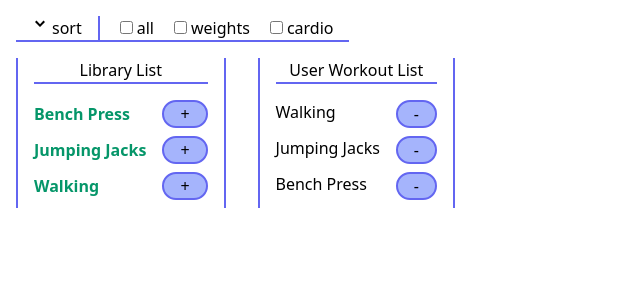
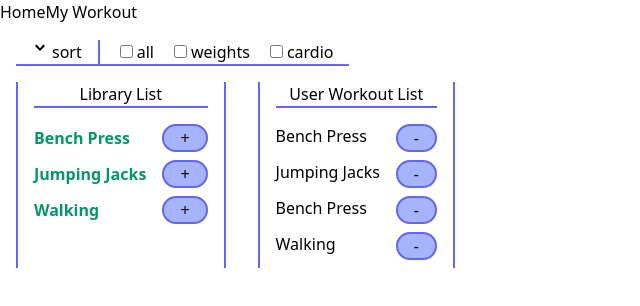
Before and after one commit to Natedaug/workout, a React (Create React App) app: page / in a window 1280 px wide. Shown: the top 306 px of the page, without its empty margins (0-640 px from the left). Built offline with nearby package versions, Linux system fonts and the light colour scheme; data requests are answered from the project's data file.

Commit message:
added react-router-dom, begining integration

```diff
--- a/db.json
+++ b/db.json
@@ -33,12 +33,12 @@
   ],
   "workoutList": [
     {
-      "label": "Walking",
-      "difficulty": "easy",
+      "label": "Bench Press",
+      "difficulty": "medium",
       "video": "vidurl",
-      "description": "put one foot in front of the other, billy",
+      "description": "lay on bench, push bar w weights up and down, billy",
       "tags": [
-        "all"
+        "upperBody"
       ],
       "id": 1
     },
@@ -61,6 +61,16 @@
         "upperBody"
       ],
       "id": 3
+    },
+    {
+      "label": "Walking",
+      "difficulty": "easy",
+      "video": "vidurl",
+      "description": "put one foot in front of the other, billy",
+      "tags": [
+        "all"
+      ],
+      "id": 4
     }
   ]
 }
--- a/package.json
+++ b/package.json
@@ -11,6 +11,7 @@
 		"react": "^18.2.0",
 		"react-dom": "^18.2.0",
 		"react-icons": "^4.10.1",
+		"react-router-dom": "^6.14.2",
 		"react-scripts": "5.0.1",
 		"web-vitals": "^2.1.4"
 	},
--- a/src/App.js
+++ b/src/App.js
@@ -1,85 +1,15 @@
-import { useEffect, useState, useCallback } from "react";
-import axios from "axios";
-import LibraryList from "./components/LibraryList";
-import WorkoutList from "./components/WorkoutList";
-import Filter from "./components/Filter";
+//routing
+import { createBrowserRouter, RouterProvider } from "react-router-dom";
+import HomePage from "./pages/HomePage";
+import UserWorkoutPage from "./pages/UserWorkoutPage";
 
 function App() {
-	const [exerciseLibrary, setExerciseLibrary] = useState([]);
-	const [workoutList, setWorkoutList] = useState([]);
-	const [activeFilters, setActiveFiltersList] = useState([]);
-	const [isSortReverse, setIsSortReverse] = useState(false);
+	const router = createBrowserRouter([
+		{ path: "/", element: <HomePage /> },
+		{ path: "/userWorkout", element: <UserWorkoutPage /> },
+	]);
 
-	const sortLibrary = (library) => {
-		return [...library].sort(
-			(a, b) => a.label.localeCompare(b.label) * (isSortReverse ? -1 : 1)
-		);
-	};
-
-	useEffect(() => {
-		setExerciseLibrary(sortLibrary(exerciseLibrary));
-	}, [isSortReverse]);
-
-	const fetchExerciseLibrary = async () => {
-		const response = await axios.get("http://localhost:3001/exerciseLib");
-		setExerciseLibrary(sortLibrary(response.data));
-	};
-
-	useEffect(() => {
-		fetchExerciseLibrary();
-	}, []);
-
-	const fetchworkoutList = useCallback(async () => {
-		const response = await axios.get("http://localhost:3001/workoutList");
-		setWorkoutList(response.data);
-	}, []);
-
-	useEffect(() => {
-		fetchworkoutList();
-	}, [fetchworkoutList]);
-
-	const addExercise = async (exercise) => {
-		delete exercise["id"]; //remove id from library so user worklist database adds a new id
-
-		const response = await axios.post(
-			`http://localhost:3001/workoutList`,
-			exercise
-		);
-
-		setWorkoutList([...workoutList, response.data]);
-	};
-
-	const deleteExercise = async (exerciseToDelete) => {
-		await axios.delete(
-			`http://localhost:3001/workoutList/${exerciseToDelete.id}`
-		);
-		//check for for successful
-		const updatedWorkoutList = workoutList.filter((exercise) => {
-			return exercise.id !== exerciseToDelete.id;
-		});
-		setWorkoutList(updatedWorkoutList);
-	};
-
-	return (
-		<div>
-			<Filter
-				setActiveFiltersList={setActiveFiltersList}
-				setIsSortReverse={setIsSortReverse}
-				isSortReverse={isSortReverse}
-			/>
-			<div className="flex space-x-8 ml-4">
-				<LibraryList
-					exerciseLibrary={exerciseLibrary}
-					addExercise={addExercise}
-					activeFilters={activeFilters}
-				/>
-				<WorkoutList
-					workoutList={workoutList}
-					deleteExercise={deleteExercise}
-				/>
-			</div>
-		</div>
-	);
+	return <RouterProvider router={router} />;
 }
 
 export default App;
--- a/src/components/LibraryListItem.js
+++ b/src/components/LibraryListItem.js
@@ -1,6 +1,6 @@
 import { useState } from "react";
 import Modal from "./Modal";
-import ExcerciseCard from "./ExcerciseCard";
+import ExcerciseCard from "./ExerciseCard";
 
 function LibraryListItem({ index, exercise, addExercise }) {
 	const [showModal, setShowModal] = useState(false);
--- /dev/null
+++ b/src/components/Navbar.js
@@ -0,0 +1,12 @@
+import { Link } from "react-router-dom";
+
+function Navbar(props) {
+	return (
+		<div>
+			<Link to="/">Home</Link>
+			<Link to="/userWorkout">My Workout</Link>
+		</div>
+	);
+}
+
+export default Navbar;
--- /dev/null
+++ b/src/pages/HomePage.js
@@ -0,0 +1,87 @@
+import axios from "axios";
+import Filter from "../components/Filter";
+import LibraryList from "../components/LibraryList";
+import WorkoutList from "../components/WorkoutList";
+import { useCallback, useEffect, useState } from "react";
+import Navbar from "../components/Navbar";
+
+function HomePage(props) {
+	const [exerciseLibrary, setExerciseLibrary] = useState([]);
+	const [workoutList, setWorkoutList] = useState([]);
+	const [activeFilters, setActiveFiltersList] = useState([]);
+	const [isSortReverse, setIsSortReverse] = useState(false);
+
+	const sortLibrary = (library) => {
+		return [...library].sort(
+			(a, b) => a.label.localeCompare(b.label) * (isSortReverse ? -1 : 1)
+		);
+	};
+
+	useEffect(() => {
+		setExerciseLibrary(sortLibrary(exerciseLibrary));
+	}, [isSortReverse]);
+
+	const fetchExerciseLibrary = async () => {
+		const response = await axios.get("http://localhost:3001/exerciseLib");
+		setExerciseLibrary(sortLibrary(response.data));
+	};
+
+	useEffect(() => {
+		fetchExerciseLibrary();
+	}, []);
+
+	const fetchworkoutList = useCallback(async () => {
+		const response = await axios.get("http://localhost:3001/workoutList");
+		setWorkoutList(response.data);
+	}, []);
+
+	useEffect(() => {
+		fetchworkoutList();
+	}, [fetchworkoutList]);
+
+	const addExercise = async (exercise) => {
+		delete exercise["id"]; //remove id from library so user worklist database adds a new id
+
+		const response = await axios.post(
+			`http://localhost:3001/workoutList`,
+			exercise
+		);
+
+		setWorkoutList([...workoutList, response.data]);
+	};
+
+	const deleteExercise = async (exerciseToDelete) => {
+		await axios.delete(
+			`http://localhost:3001/workoutList/${exerciseToDelete.id}`
+		);
+		//check for for successful
+		const updatedWorkoutList = workoutList.filter((exercise) => {
+			return exercise.id !== exerciseToDelete.id;
+		});
+		setWorkoutList(updatedWorkoutList);
+	};
+
+	return (
+		<div>
+			<Navbar />
+			<Filter
+				setActiveFiltersList={setActiveFiltersList}
+				setIsSortReverse={setIsSortReverse}
+				isSortReverse={isSortReverse}
+			/>
+			<div className="flex space-x-8 ml-4">
+				<LibraryList
+					exerciseLibrary={exerciseLibrary}
+					addExercise={addExercise}
+					activeFilters={activeFilters}
+				/>
+				<WorkoutList
+					workoutList={workoutList}
+					deleteExercise={deleteExercise}
+				/>
+			</div>
+		</div>
+	);
+}
+
+export default HomePage;
--- /dev/null
+++ b/src/pages/UserWorkoutPage.js
@@ -0,0 +1,12 @@
+import Navbar from "../components/Navbar";
+
+function UserWorkoutPage(props) {
+	return (
+		<div>
+			<Navbar />
+			<div>Userworkout Page</div>
+		</div>
+	);
+}
+
+export default UserWorkoutPage;
```
Also changed, not shown: src/components/ExerciseCard.js (renamed from src/components/ExcerciseCard.js), 1 other file (tests, documents, lock files or other folders).
